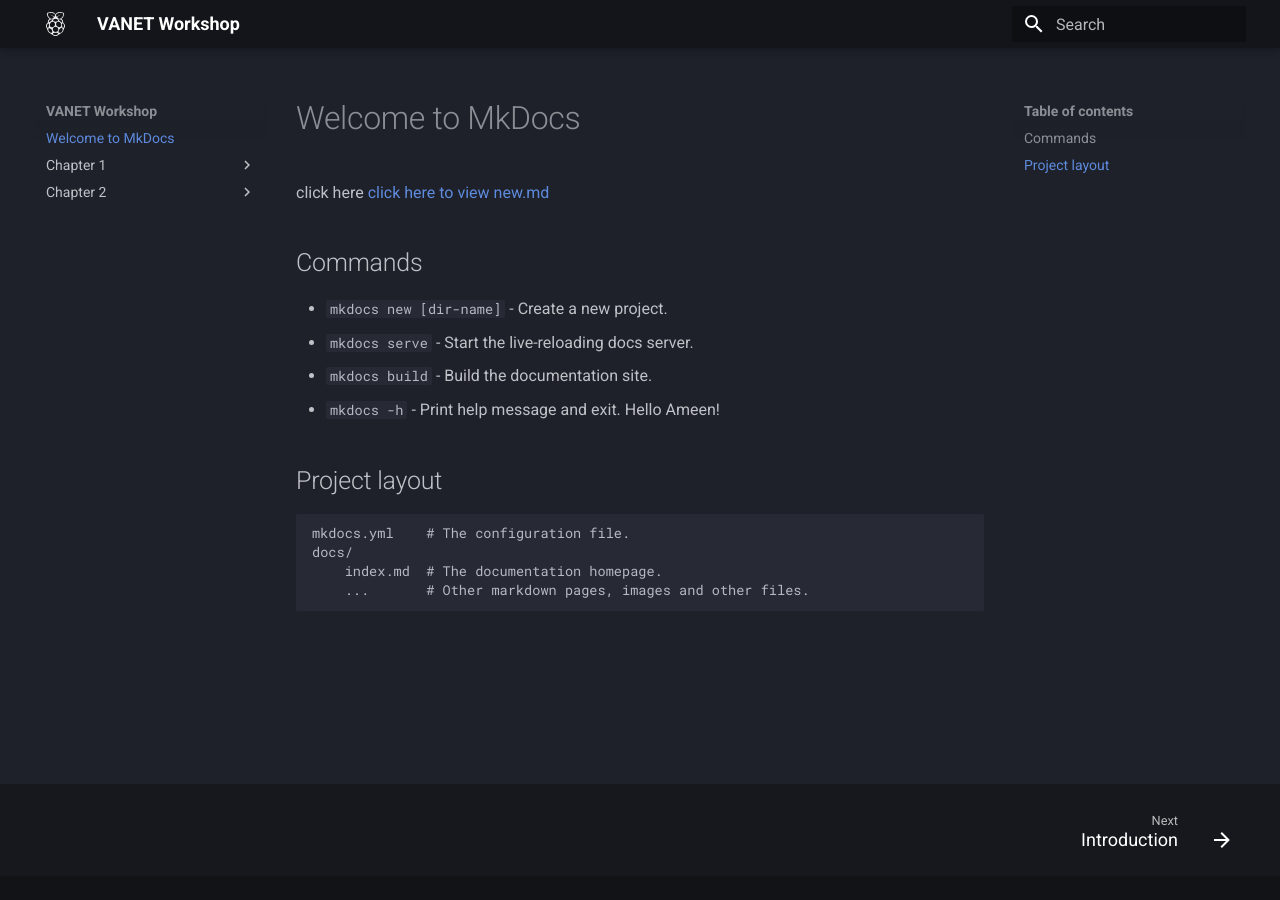
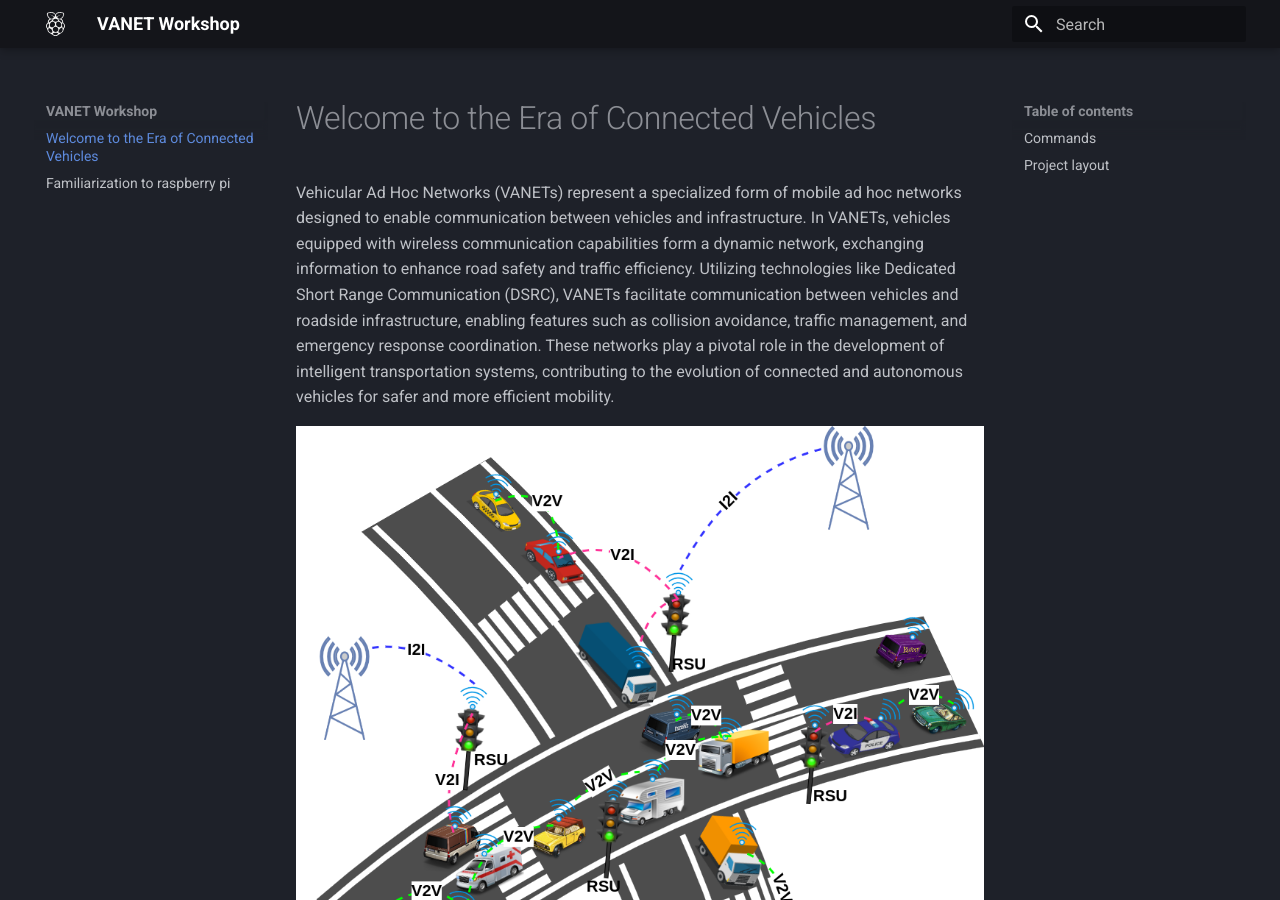
Before and after one commit to SarathBabu0410/myweb, an MkDocs documentation site: the page built from docs/index.md, in a window 1280 px wide and 900 px high. Built offline with MkDocs 1.6.1 and Material for MkDocs 9.7.7, drawn with Linux system fonts in a browser that asks for light colours; some of the changed text lies outside the part shown.

Commit message:
updated index.md

```diff
--- a/docs/index.md
+++ b/docs/index.md
@@ -1,5 +1,7 @@
-# Welcome to MkDocs
+# Welcome to the Era of Connected Vehicles
+Vehicular Ad Hoc Networks (VANETs) represent a specialized form of mobile ad hoc networks designed to enable communication between vehicles and infrastructure. In VANETs, vehicles equipped with wireless communication capabilities form a dynamic network, exchanging information to enhance road safety and traffic efficiency. Utilizing technologies like Dedicated Short Range Communication (DSRC), VANETs facilitate communication between vehicles and roadside infrastructure, enabling features such as collision avoidance, traffic management, and emergency response coordination. These networks play a pivotal role in the development of intelligent transportation systems, contributing to the evolution of connected and autonomous vehicles for safer and more efficient mobility.
 
+![Local Image](images/car.png "car")
 click here [click here to view new.md](chapter_1/new.md)
 ## Commands
 
```
Also changed, not shown: docs/chapter_1/new.md (deleted, +0 -2 lines), docs/chapter_2/c2.md (deleted, +0 -1 lines), docs/rasp.md (added, +18 -0 lines), docs/images/car.png (added), docs/images/rpi.jpg (added), docs/images/rpi.png (added).
